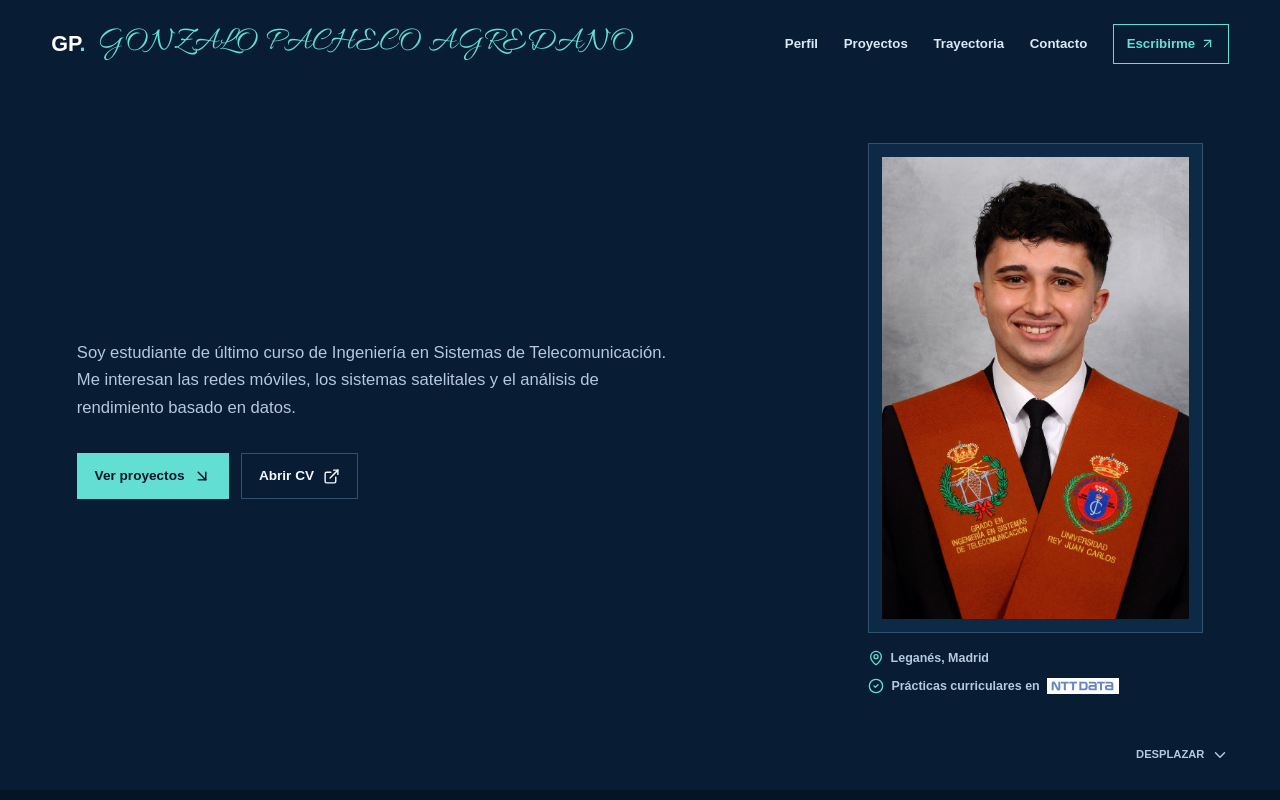
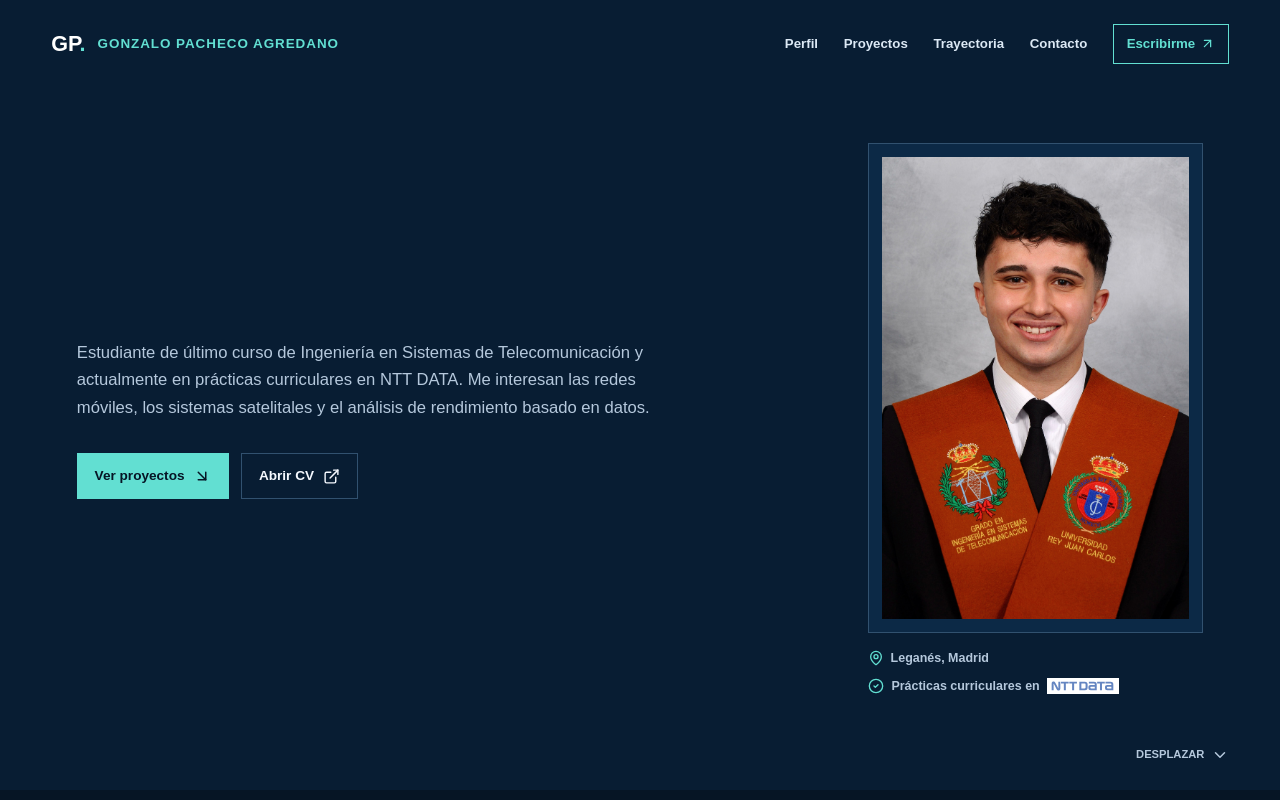
Before and after one commit to gonzaloop1494/gonzalo-portfolio, a Next.js app: page / in a window 1280 px wide. Shown: the top 800 px of the page. Built offline with nearby package versions, Linux system fonts and the light colour scheme; no server answers.

Commit message:
Unify header typography and update introduction

```diff
--- a/app/globals.css
+++ b/app/globals.css
@@ -1,10 +1,3 @@
-@font-face {
-  font-family: "Allura";
-  src: url("/allura.ttf") format("truetype");
-  font-display: swap;
-  font-weight: 400;
-}
-
 :root {
   --navy-950: #061525;
   --navy-900: #081d33;
@@ -81,10 +74,10 @@ button { color: inherit; }
 .wordmark span { color: var(--accent); }
 .header-signature {
   color: var(--accent);
-  font-family: "Allura", "Snell Roundhand", "Segoe Script", cursive;
-  font-size: clamp(1.95rem, 2.55vw, 2.75rem);
-  font-weight: 400;
-  letter-spacing: .02em;
+  font-family: Arial, Helvetica, sans-serif;
+  font-size: clamp(.82rem, 1.05vw, 1.05rem);
+  font-weight: 900;
+  letter-spacing: .07em;
   line-height: 1;
   white-space: nowrap;
 }
@@ -269,7 +262,7 @@ h1 em, h2 em, .display-copy em { color: var(--accent); font-family: Georgia, "Ti
 @media (max-width: 880px) {
   .site-header { padding-top: 1.1rem; padding-bottom: 1.1rem; }
   .brand-lockup { gap: .55rem; }
-  .header-signature { font-size: clamp(.9rem, 1.6vw, 1.15rem); letter-spacing: .01em; }
+  .header-signature { font-size: clamp(.62rem, 1.7vw, .78rem); letter-spacing: .055em; }
   .menu-button { position: relative; z-index: 31; display: grid; width: 38px; height: 38px; place-items: center; border: 1px solid var(--line); background: var(--navy-800); color: var(--text); }
   .site-nav { position: absolute; top: 0; right: 0; display: none; align-items: stretch; width: min(290px, 88vw); padding: 5.5rem 1.4rem 1.4rem; background: var(--navy-800); color: var(--text); box-shadow: -16px 16px 0 rgba(3, 13, 24, .4); }
   .site-nav.is-open { display: flex; flex-direction: column; gap: 1.15rem; }
--- a/components/portfolio.tsx
+++ b/components/portfolio.tsx
@@ -194,9 +194,9 @@ export function Portfolio() {
           <div className="hero-copy reveal is-visible">
             <h1 className="visually-hidden">Gonzalo Pacheco Agredano</h1>
             <p className="hero-intro">
-              Soy estudiante de último curso de Ingeniería en Sistemas de Telecomunicación. Me
-              interesan las redes móviles, los sistemas satelitales y el análisis de rendimiento
-              basado en datos.
+              Estudiante de último curso de Ingeniería en Sistemas de Telecomunicación y
+              actualmente en prácticas curriculares en NTT DATA. Me interesan las redes móviles,
+              los sistemas satelitales y el análisis de rendimiento basado en datos.
             </p>
             <div className="hero-actions">
               <a className="button button-primary" href="#proyectos">
```
Also changed, not shown: public/allura.ttf (deleted).
